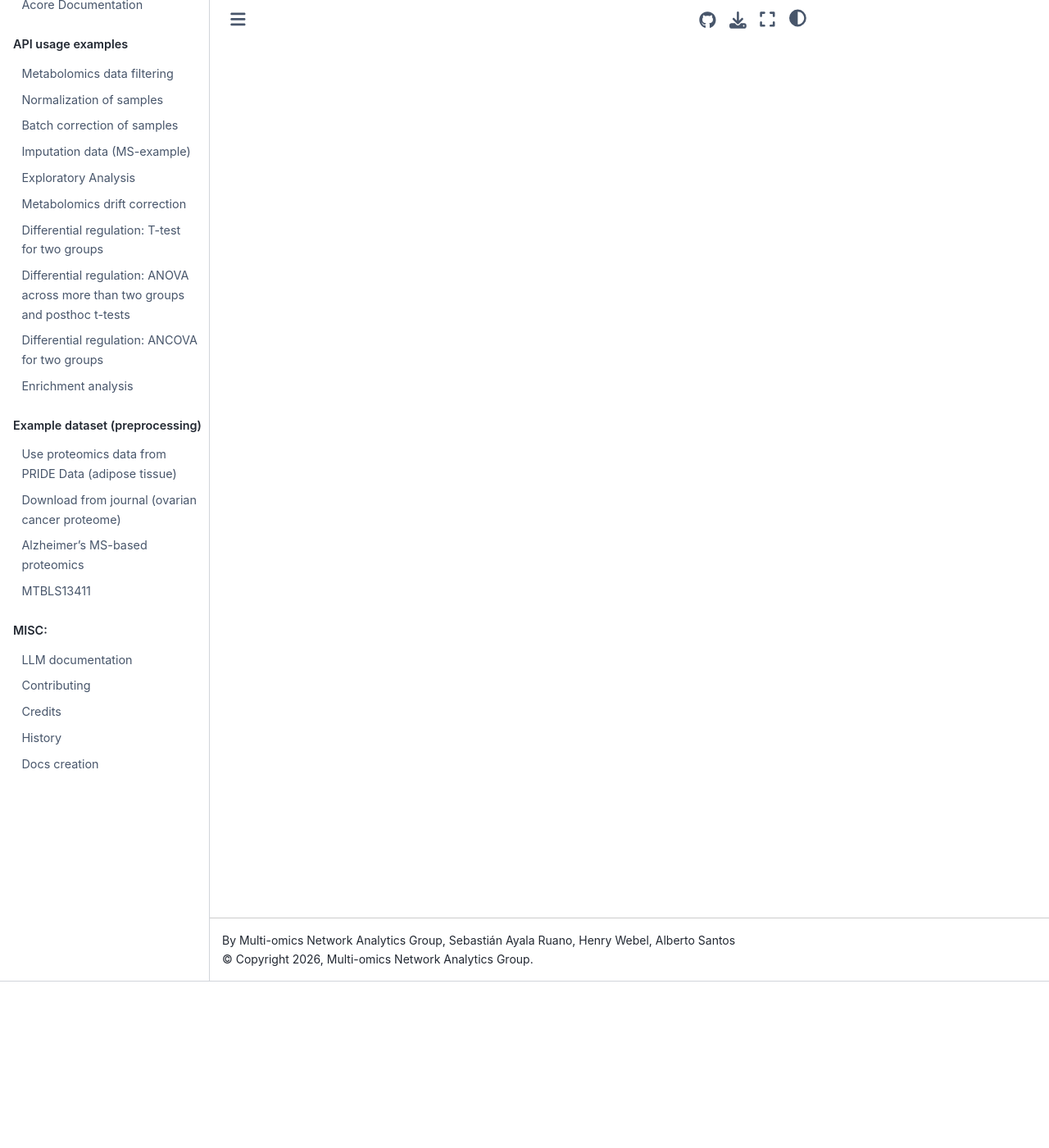
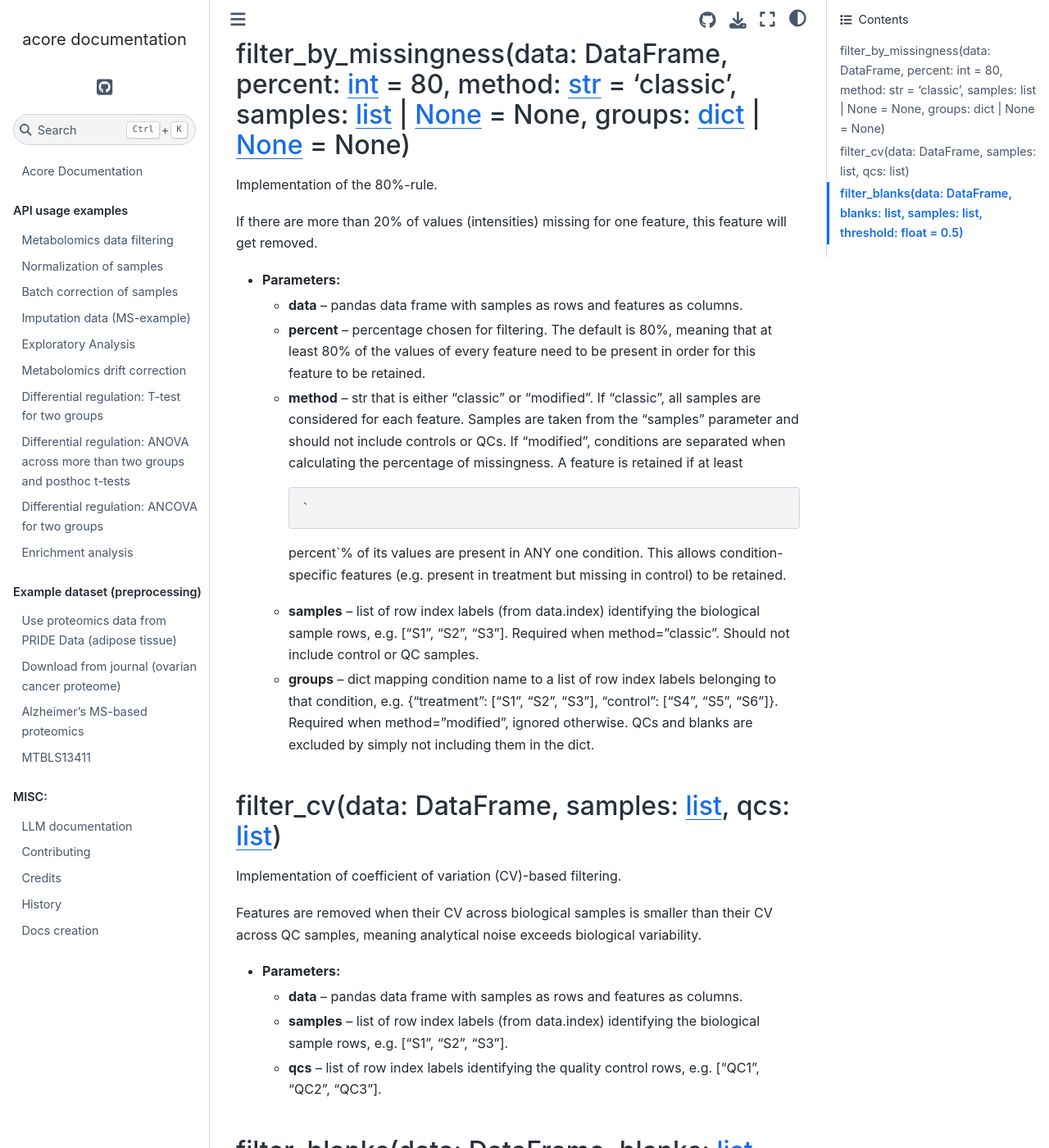
Before and after one commit to Multiomics-Analytics-Group/acore, a Sphinx documentation site: the page built from docs/markdown_ref/acore.filter_metabolomics.md, in a window 1280 px wide and 1400 px high, scrolled down 203 px. Shown: the whole window at 82% size. Built offline with Sphinx 7.4.7 and the Sphinx Book theme 1.1.4, drawn with Linux system fonts in a browser that asks for light colours; pages that are not in the unit, such as notebooks, are missing from menus; a script that is not in the unit is left out; some of the changed text lies outside the part shown.

Commit message:
docs: update markdown reference

````diff
--- a/docs/markdown_ref/acore.filter_metabolomics.md
+++ b/docs/markdown_ref/acore.filter_metabolomics.md
@@ -1 +1,70 @@
 # acore.filter_metabolomics package
+
+Module for filtering metabolomics feature table.
+
+### filter_by_missingness(data: DataFrame, percent: [int](https://docs.python.org/3/library/functions.html#int) = 80, method: [str](https://docs.python.org/3/library/stdtypes.html#str) = 'classic', samples: [list](https://docs.python.org/3/library/stdtypes.html#list) | [None](https://docs.python.org/3/library/constants.html#None) = None, groups: [dict](https://docs.python.org/3/library/stdtypes.html#dict) | [None](https://docs.python.org/3/library/constants.html#None) = None)
+
+Implementation of the 80%-rule.
+
+If there are more than 20% of values (intensities) missing for one feature,
+this feature will get removed.
+
+* **Parameters:**
+  * **data** – pandas data frame with samples as rows and features as columns.
+  * **percent** – percentage chosen for filtering. The default is 80%, meaning that
+    at least 80% of the values of every feature need to be present in order for this
+    feature to be retained.
+  * **method** – str that is either “classic” or “modified”.
+    If “classic”, all samples are considered for each feature. Samples are taken from the
+    “samples” parameter and should not include controls or QCs.
+    If “modified”, conditions are separated when calculating the percentage of
+    missingness. A feature is retained if at least
+
+    ```
+    `
+    ```
+
+    percent\`% of its values are
+    present in ANY one condition. This allows condition-specific features (e.g.
+    present in treatment but missing in control) to be retained.
+  * **samples** – list of row index labels (from data.index) identifying the biological
+    sample rows, e.g. [“S1”, “S2”, “S3”]. Required when method=”classic”. Should not
+    include control or QC samples.
+  * **groups** – dict mapping condition name to a list of row index labels belonging to
+    that condition, e.g. {“treatment”: [“S1”, “S2”, “S3”], “control”: [“S4”, “S5”, “S6”]}.
+    Required when method=”modified”, ignored otherwise. QCs and blanks are excluded
+    by simply not including them in the dict.
+
+### filter_cv(data: DataFrame, samples: [list](https://docs.python.org/3/library/stdtypes.html#list), qcs: [list](https://docs.python.org/3/library/stdtypes.html#list))
+
+Implementation of coefficient of variation (CV)-based filtering.
+
+Features are removed when their CV across biological samples is smaller than their CV
+across QC samples, meaning analytical noise exceeds biological variability.
+
+* **Parameters:**
+  * **data** – pandas data frame with samples as rows and features as columns.
+  * **samples** – list of row index labels (from data.index) identifying the
+    biological sample rows, e.g. [“S1”, “S2”, “S3”].
+  * **qcs** – list of row index labels identifying the quality control rows,
+    e.g. [“QC1”, “QC2”, “QC3”].
+
+### filter_blanks(data: DataFrame, blanks: [list](https://docs.python.org/3/library/stdtypes.html#list), samples: [list](https://docs.python.org/3/library/stdtypes.html#list), threshold: [float](https://docs.python.org/3/library/functions.html#float) = 0.5)
+
+Filtering out features that show up in the blanks control.
+
+The mean intensity scores are calculated per-feature within the
+blanks and the samples. If the ratio of a feature’s mean intensity in the blanks
+to its mean intensity in the samples is more than half (per default), the feature
+gets removed. It is assumed to have potentially contaminated the instrument, so
+the measurements in the samples cannot be trusted to be biologically relevant.
+
+* **Parameters:**
+  * **data** – pandas DataFrame containing data with samples as rows and features as columns
+  * **blanks** – list of row index labels (from data.index) identifying the blanks
+    measurement rows, e.g. [“Blank1”, “Blank2”]
+  * **samples** – list of row index labels (from data.index) identifying the biological
+    sample rows, e.g. [“S1”, “S2”, “S3”]
+  * **threshold** – optional ratio used as a threshold to determine whether the detected
+    intensities in blanks are too high in comparison with sample intensities.
+    Defaults to 0.5, but can be adjusted based on data and stringency.
````
Also changed, not shown: docs/markdown_ref/acore.md (+3 -0 lines), docs/markdown_ref/modules.md (+3 -0 lines).
